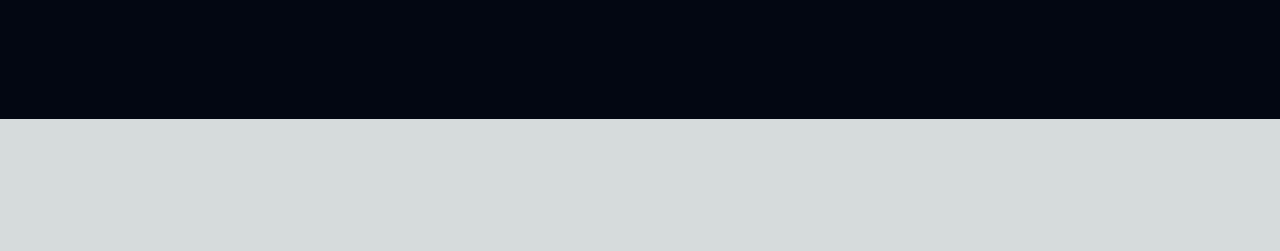
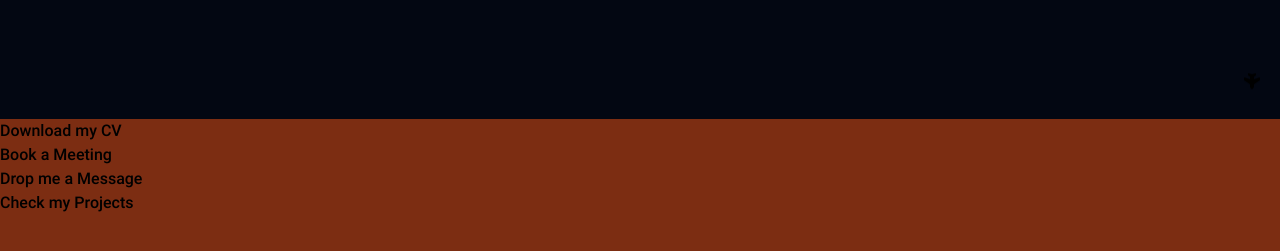
Before and after one commit to RamProg/ramiro-uk, a Next.js app: page / in a window 1280 px wide. Shown: the part 681-932 px from the top of the page. Before the commit the page ends 800 px from the top, so only its background shows below. Built offline with nearby package versions, Linux system fonts and the light colour scheme.

Commit message:
add floating scroll and navigation items

```diff
--- a/src/app/page.tsx
+++ b/src/app/page.tsx
@@ -1,3 +1,4 @@
+import FloatingScroll from '@/components/FloatingScroll';
 import Main from '@/components/Main/Main';
 import Nav from '@/components/Nav';
 
@@ -5,8 +6,9 @@ export default function Home() {
 
   return (
     <div>
+      <Main />
       <Nav />
-      <Main />
+      <FloatingScroll />
     </div>
   );
 }
--- /dev/null
+++ b/src/components/FloatingScroll.tsx
@@ -0,0 +1,13 @@
+import Link from 'next/link';
+import { faPlaneUp } from '@fortawesome/free-solid-svg-icons';
+import { FontAwesomeIcon } from '@fortawesome/react-fontawesome';
+
+const FloatingScroll = () => {
+  return (
+    <Link href="#nav" className="absolute bottom-5 right-5 animate-bounce">
+      <FontAwesomeIcon icon={faPlaneUp} rotation={180} />
+    </Link>
+  );
+};
+
+export default FloatingScroll;
--- a/src/components/Main/Description/Description.tsx
+++ b/src/components/Main/Description/Description.tsx
@@ -1,6 +1,5 @@
 import Socials from './Socials';
 import { faCode, faEarthEurope, IconDefinition, faMobileScreenButton } from '@fortawesome/free-solid-svg-icons';
-
 import { FontAwesomeIcon } from '@fortawesome/react-fontawesome';
 
 type LinesType = {
--- a/src/components/Nav.tsx
+++ b/src/components/Nav.tsx
@@ -1,11 +1,13 @@
+import Link from "next/link";
+
 const Nav = () => {
   return (
-    <nav>
+    <nav id="nav" className="h-screen bg-orange-900">
       <ul>
-        {/* <li>Download my CV</li>
-        <li>Book a Meeting</li>
-        <li>Drop me a Message</li>
-        <li>Check my Projects</li> */}
+        <li><Link target="_blank" href="https://drive.google.com/file/d/1huO-gbsx88v5zIhoA1DmPvQ5OOiAPTUl/view?usp=sharing">Download my CV</Link></li>
+        <li><Link target="_blank" href="https://calendly.com/ramirodlp/15min">Book a Meeting</Link></li>
+        <li><Link target="_blank" href="https://forms.gle/MwpUZgpCzjuMxAGo6">Drop me a Message</Link></li>
+        <li><Link target="_blank" href="https://www.linkedin.com/in/ramirodlp/details/projects/">Check my Projects</Link></li>
       </ul>
     </nav>
   );
```
